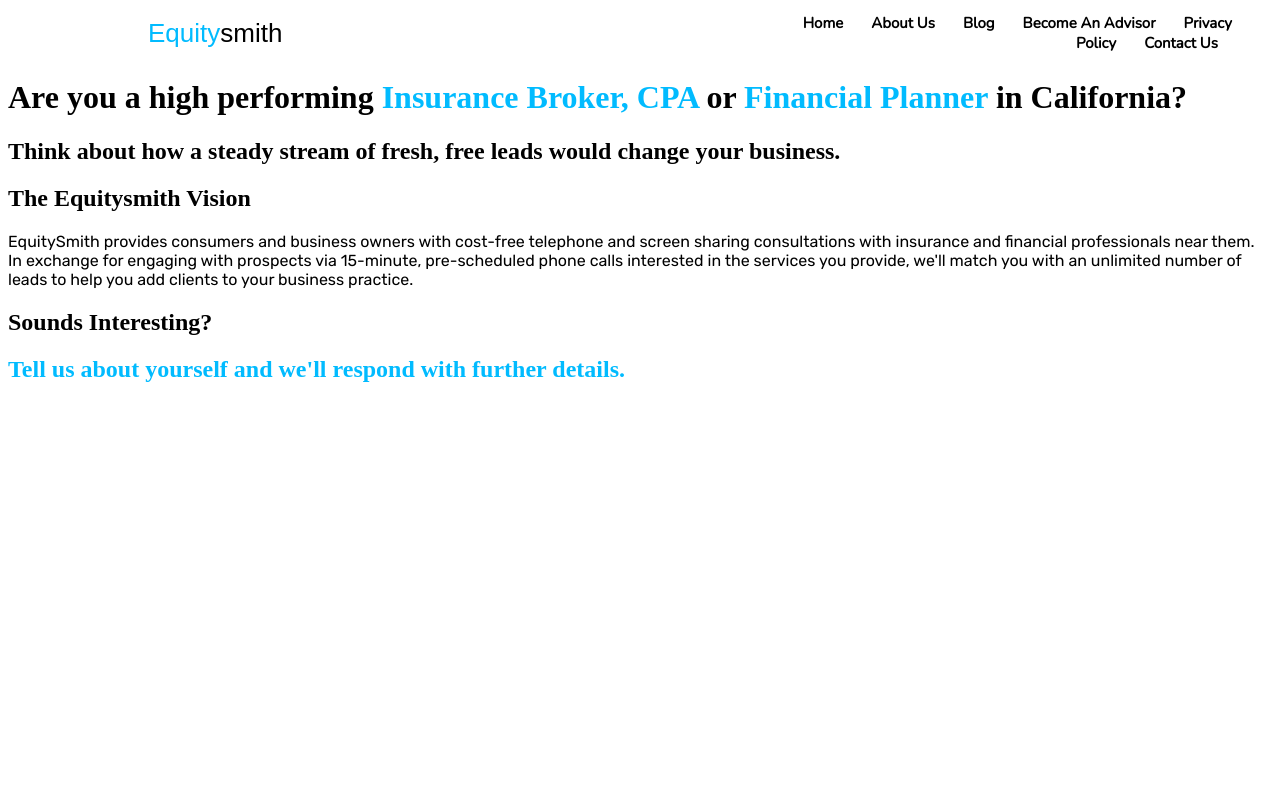
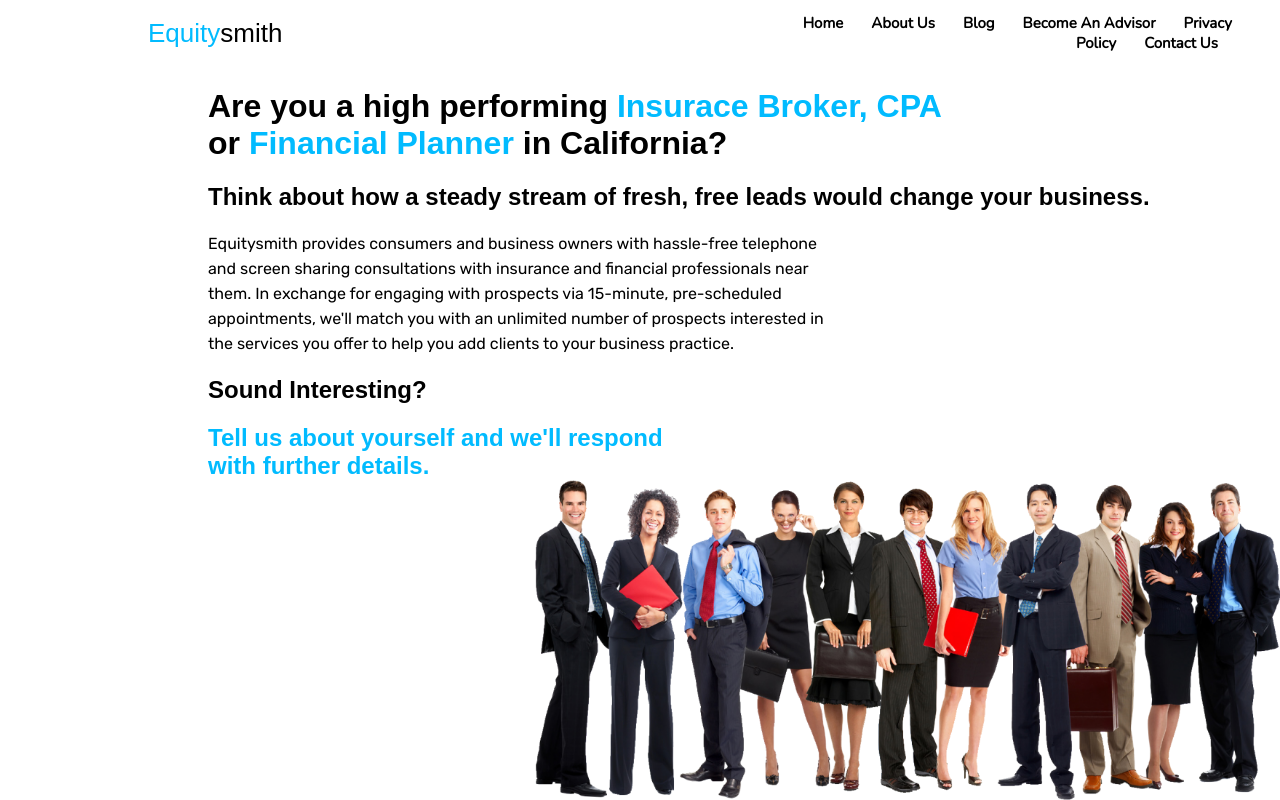
Before and after one commit to lggg123/equitysmith-mern-app, a React (Create React App) app: page /become-an-advisor in a window 1280 px wide. Built offline with nearby package versions, Linux system fonts and the light colour scheme.

Commit message:
most pages and footer markup

```diff
--- /dev/null
+++ b/src/components/footer/footer.css
@@ -0,0 +1,4 @@
+.logoStyle{
+    font-family:Arial, Helvetica, sans-serif;
+    font-size: 26px;
+}
--- a/src/pages/BecomeAnAdvisor/BecomeAnAdvisor.jsx
+++ b/src/pages/BecomeAnAdvisor/BecomeAnAdvisor.jsx
@@ -1,16 +1,21 @@
 import "./becomeAnAdvisor.css"
+import advisorImg from "../../img/advisor.png"
 
 export default function BecomeAnAdvisor() {
-    const text1 = "EquitySmith provides consumers and business owners with cost-free telephone and screen sharing consultations with insurance and financial professionals near them. In exchange for engaging with prospects via 15-minute, pre-scheduled phone calls interested in the services you provide, we'll match you with an unlimited number of leads to help you add clients to your business practice."
+    const title_sect1 = "Are you a high performing"
+    const title_sect2 = "Insurace Broker, CPA\n"
+    const last_title = "Tell us about yourself and we'll respond\nwith further details."
+    const text1 = "Equitysmith provides consumers and business owners with hassle-free telephone\nand screen sharing consultations with insurance and financial professionals near\nthem. In exchange for engaging with prospects via 15-minute, pre-scheduled\nappointments, we'll match you with an unlimited number of prospects interested in\nthe services you offer to help you add clients to your business practice."
     return (
         <>
-            <h1>Are you a high performing <span className="title">Insurance Broker, CPA</span> or <span className="title">Financial Planner</span> in California?</h1>
-            <h2>Think about how a steady stream of fresh, free leads would change your business.</h2>
-            <h2>The Equitysmith Vision</h2>
-            <p>{text1}</p>
-            <h2>Sounds Interesting?</h2>
-            <h2 className="title">Tell us about yourself and we'll respond with further details.</h2>
-            <img></img>
+            <div className="advisorContent">
+                <h1>{title_sect1} <span className="title">{title_sect2}</span>or <span className="title">Financial Planner</span> in California?</h1>
+                <h2>Think about how a steady stream of fresh, free leads would change your business.</h2>
+                <p className="advisor_p">{text1}</p>
+                <h2>Sound Interesting?</h2>
+                <h2 className="title">{last_title}</h2>
+            </div>
+            <img src={advisorImg} className="advisorImg"></img>
         </>
     )
 }
--- a/src/pages/BecomeAnAdvisor/becomeAnAdvisor.css
+++ b/src/pages/BecomeAnAdvisor/becomeAnAdvisor.css
@@ -0,0 +1,17 @@
+.advisorContent{
+    margin-left: 200px;
+    font-family: "Arial Rounded MT Bold", sans-serif;
+    margin-top: 30px;
+}
+
+.advisorImg{
+    position: absolute;
+    bottom: 0;
+    right: 0;
+    height: 40vh;
+}
+
+.advisor_p{
+    line-height: 25px;
+    font-family: "Rubik", sans-serif;
+}
--- a/src/pages/privacyPolicy/PrivacyPolicy.jsx
+++ b/src/pages/privacyPolicy/PrivacyPolicy.jsx
@@ -1,11 +1,16 @@
-import "./privacyPolicy.css"
+import "./privacy-policy.css"
 
 export default function PrivacyPolicy() {
+    const bold_text = "Your trust and the privacy of your personal infomation is important to us. For this reason,\nwe have the most stringent Privacy Policy possible."
+    const text_sect1 = "The data you provide to us when you schedule your Advisor Call (name, email, and telephone) will only be used\nby the Adivsor and Equitysmith. We will never sell, rent, or otherwise make available your information to a\nthird party or anyone else - ever. Should you elect to opt out of our email list, you can notify us at any time on\nour website("
+    const text_sect2 = ") or by clicking on the Opt Out button at the bottom of any of our email\nmessages. If you have joined our VIP Club, your mailing address is also protected and will only be used to ship\nyour free book selections and other benefits of our program (discount club materials and occasional printed\nmaterials sent directly by Equitysmith). If at any time you wish to be removed from the email list of an\nAdvisor, please contact them directly. If your request is not honored within one-week period, contact us by\nemail ("
     return (
         <>
-            <h2>Equitysmith Privacy Statement:</h2>
-            <p className="bold-font">Your trust and the privacy of your personal infomation is important to us. For this reason, we have the most stringent Privacy Policy possible.</p>
-            <p>The data you provide to us when you schedule your Advisor Call (name, email, and telephone) will only be used by the Adivsor and Equitysmith. We will never sell, rent, or otherwise make available your information to a third party or anyone else - ever. Should you elect to opt out of our email list, you can notify us at any time on our website(<a href="https://www.Equitysmith.com">www.Equitysmith.com</a> or by clicking on the Opt Out button at the bottom of any of our email messages. If you have joined our VIP Club, your mailing address is also protected and will only be used to ship your free book selections and other benefits of our program (discount club materials and occasional printed materials sent directly by Equitysmith). If at any time you wish to be removed from the email list of an Advisor, please contact them directly. If your request is not honored within one-week period, contact us by email (<a href="mailto:optout@equitysmith.com">optout@equitysmith.com</a> to alert us.</p>
+            <div class="privacyContent">
+                <h1><u>Equi</u>tysmith Privacy Statement:</h1>
+                <p className="bold-font">{bold_text}</p>
+                <p className="privacyText">{text_sect1}<a href="https://www.Equitysmith.com" className="blue_link">www.Equitysmith.com</a>{text_sect2}<a href="mailto:optout@equitysmith.com" className="blue_link">optout@equitysmith.com</a>) to alert us.</p>
+            </div>
         </>
     )
 }
--- /dev/null
+++ b/src/pages/privacyPolicy/privacy-policy.css
@@ -0,0 +1,25 @@
+.privacyContent{
+    margin-left: 200px;
+    font-family: "Arial Rounded MT Bold", sans-serif;
+    margin-top: 60px;
+}
+
+u{
+    text-decoration: underline;
+    text-decoration-color: #01bbff;
+    text-underline-offset: 8px;
+}
+
+.bold-font{
+    font-weight: 500;
+    font-size: 18px;
+}
+
+.blue_link {
+    text-decoration: none;
+    color: #01bbff;
+}
+
+.privacyText{
+    line-height: 30px;
+}
```
Also changed, not shown: src/components/footer/Footer.jsx (added, +55 -0 lines), src/img/advisor.png (added), src/pages/privacyPolicy/privacyPolicy.css (deleted).
